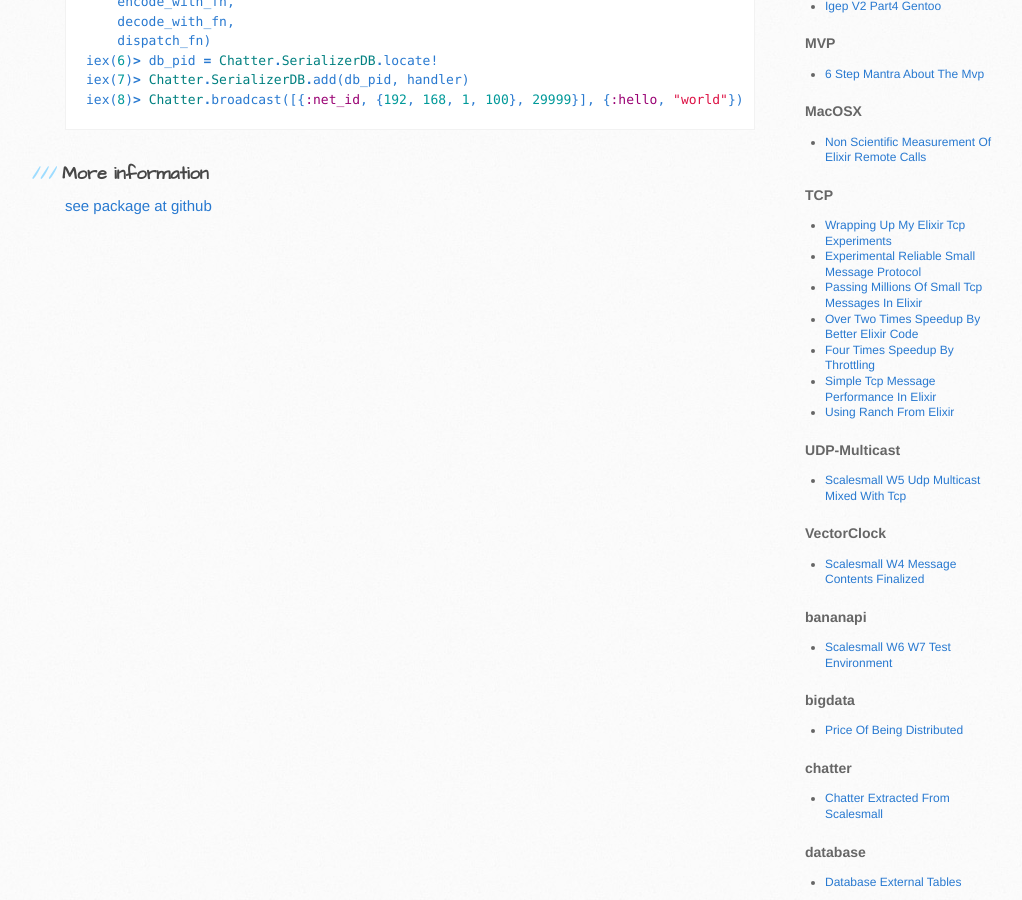
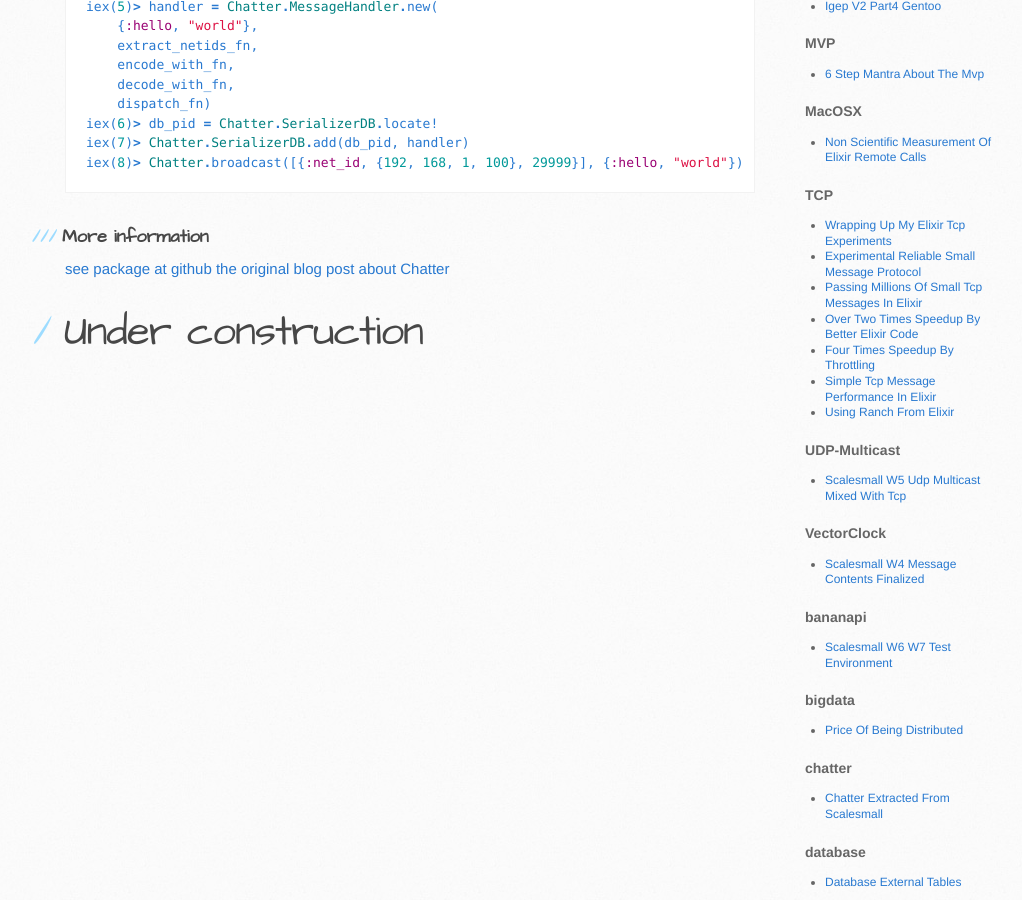
Before and after one commit to dbeck/dbeck.github.io, a Jekyll site: the page built from chatter_ex/index.markdown, in a window 1280 px wide and 900 px high, scrolled down 1010 px. Shown: the whole window, without its empty margins (105-1127 px from the left). Built offline with Jekyll 4.4.1, drawn with Linux system fonts in a browser that asks for light colours.

Commit message:
fix post

```diff
--- a/chatter_ex/index.markdown
+++ b/chatter_ex/index.markdown
@@ -14,6 +14,8 @@
 woopra: chatter_exmain
 scalesmall_subscribe: false
 ---
+
+# Under construction
 
 ## Chatter library for Elixir
 
@@ -54,3 +56,6 @@
 ### More information
 
 [see package at github](https://github.com/dbeck/chatter_ex)
+[the original blog post about Chatter](/Chatter-extracted-from-ScaleSmall/)
+
+# Under construction
```
